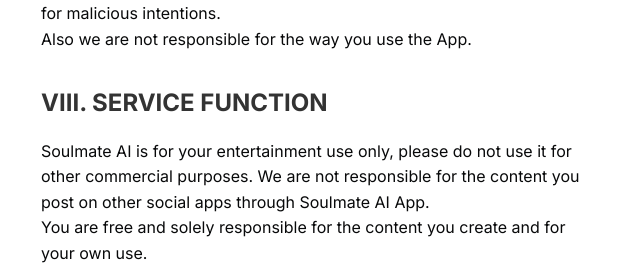
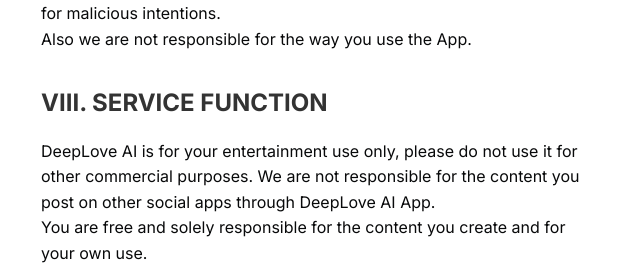
Before and after one commit to picmagic/soulmate, a Next.js app: page /terms in a window 1280 px wide. Shown: the part 3000-3265 px from the top of the page, without its empty margins (319-959 px from the left). Built offline with nearby package versions, Linux system fonts and the light colour scheme.

Commit message:
Update page.tsx

```diff
--- a/src/app/terms/page.tsx
+++ b/src/app/terms/page.tsx
@@ -159,9 +159,9 @@
 			<section className={styles.section}>
 				<h2>VIII. SERVICE FUNCTION</h2>
 				<p>
-					Soulmate AI is for your entertainment use only, please do not use it
+					DeepLove AI is for your entertainment use only, please do not use it
 					for other commercial purposes. We are not responsible for the content
-					you post on other social apps through Soulmate AI App.
+					you post on other social apps through DeepLove AI App.
 				</p>
 				<p>
 					You are free and solely responsible for the content you create and for
```
